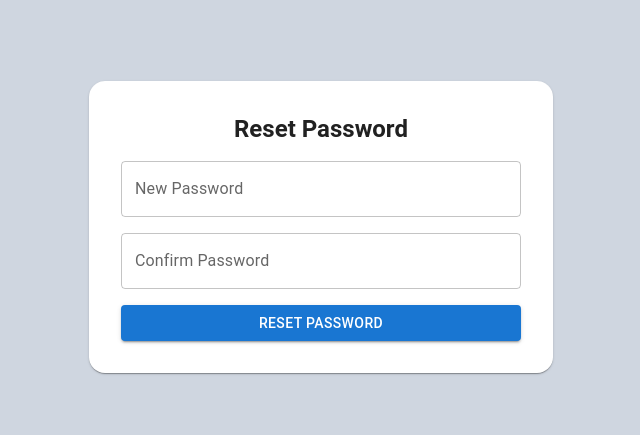
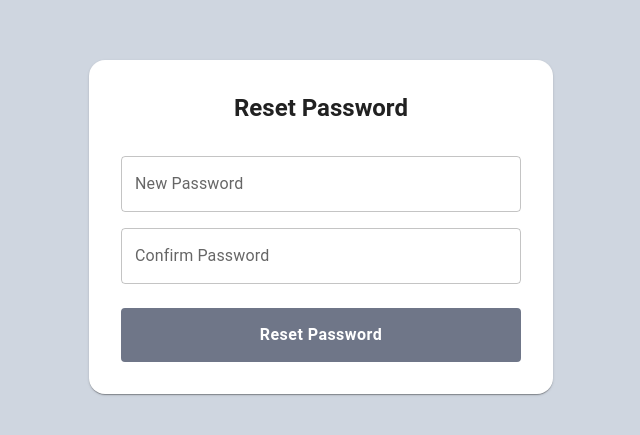
Before and after one commit to Vlad-Valean/ProceduralNexus, a React (Vite) app in the folder webapp/: page /reset-password in a window 1280 px wide. Shown: the part 173-608 px from the top of the page, without its empty margins (319-959 px from the left). Built offline with nearby package versions, Linux system fonts and the light colour scheme; some icons are missing.

Commit message:
Enhance password visibility toggle and styling in Login, Register, and ResetPassword components

```diff
--- a/webapp/src/pages/Login.tsx
+++ b/webapp/src/pages/Login.tsx
@@ -314,6 +314,16 @@ const Login: React.FC = () => {
                         onClick={handleTogglePasswordVisibility}
                         onMouseDown={handleMouseDownPassword}
                         edge="end"
+                        disableRipple
+                        sx={{
+                          border: 'none',
+                          boxShadow: 'none',
+                          outline: 'none',
+                          background: 'none',
+                          '&:focus': { border: 'none', outline: 'none', boxShadow: 'none', background: 'none' },
+                          '&:active': { border: 'none', outline: 'none', boxShadow: 'none', background: 'none' },
+                          '&:hover': { border: 'none', outline: 'none', boxShadow: 'none', background: 'none' },
+                        }}
                       >
                         {showPassword ? <VisibilityOff /> : <Visibility />}
                       </IconButton>
--- a/webapp/src/pages/Register.tsx
+++ b/webapp/src/pages/Register.tsx
@@ -273,6 +273,16 @@ const Register: React.FC = () => {
                       onClick={handleTogglePasswordVisibility}
                       onMouseDown={handleMouseDownPassword}
                       edge="end"
+                      disableRipple
+                      sx={{
+                        border: 'none',
+                        boxShadow: 'none',
+                        outline: 'none',
+                        background: 'none',
+                        '&:focus': { border: 'none', outline: 'none', boxShadow: 'none', background: 'none' },
+                        '&:active': { border: 'none', outline: 'none', boxShadow: 'none', background: 'none' },
+                        '&:hover': { border: 'none', outline: 'none', boxShadow: 'none', background: 'none' },
+                      }}
                     >
                       {showPassword ? <VisibilityOff /> : <Visibility />}
                     </IconButton>
--- a/webapp/src/pages/ResetPasswordPage.tsx
+++ b/webapp/src/pages/ResetPasswordPage.tsx
@@ -1,6 +1,8 @@
 import React, { useState } from 'react';
 import { useSearchParams, useNavigate } from 'react-router-dom';
-import { TextField, Button, Paper, Typography, Box, Alert } from '@mui/material';
+import { TextField, Button, Paper, Typography, Box, Alert, InputAdornment, IconButton } from '@mui/material';
+import Visibility from '@mui/icons-material/Visibility';
+import VisibilityOff from '@mui/icons-material/VisibilityOff';
 import { confirmPasswordReset } from '../services/authService';
 
 const ResetPasswordPage: React.FC = () => {
@@ -12,6 +14,8 @@ const ResetPasswordPage: React.FC = () => {
   const [error, setError] = useState<string | null>(null);
   const [success, setSuccess] = useState(false);
   const [loading, setLoading] = useState(false);
+  const [showNewPassword, setShowNewPassword] = useState(false);
+  const [showConfirmPassword, setShowConfirmPassword] = useState(false);
 
   const handleSubmit = async (e: React.FormEvent) => {
     e.preventDefault();
@@ -53,23 +57,102 @@ const ResetPasswordPage: React.FC = () => {
         <form onSubmit={handleSubmit}>
           <TextField
             label="New Password"
-            type="password"
+            type={showNewPassword ? 'text' : 'password'}
             fullWidth
             value={newPassword}
             onChange={e => setNewPassword(e.target.value)}
-            sx={{ mb: 2 }}
+            sx={{ mb: 2, mt: 2}}
             disabled={loading || success}
+            autoComplete="off"
+            InputProps={{
+              endAdornment: (
+                <InputAdornment position="end">
+                  <IconButton
+                    aria-label={showNewPassword ? 'Hide password' : 'Show password'}
+                    onClick={() => setShowNewPassword((show) => !show)}
+                    edge="end"
+                    tabIndex={-1}
+                    disableRipple
+                    sx={{
+                      border: 'none',
+                      boxShadow: 'none',
+                      outline: 'none',
+                      background: 'none',
+                      '&:focus': { border: 'none', outline: 'none', boxShadow: 'none', background: 'none' },
+                      '&:active': { border: 'none', outline: 'none', boxShadow: 'none', background: 'none' },
+                      '&:hover': { border: 'none', outline: 'none', boxShadow: 'none', background: 'none' },
+                    }}
+                  >
+                    {showNewPassword ? <VisibilityOff /> : <Visibility />}
+                  </IconButton>
+                </InputAdornment>
+              ),
+            }}
           />
           <TextField
             label="Confirm Password"
-            type="password"
+            type={showConfirmPassword ? 'text' : 'password'}
             fullWidth
             value={confirmPassword}
             onChange={e => setConfirmPassword(e.target.value)}
-            sx={{ mb: 2 }}
+            sx={{ mb: 2}}
             disabled={loading || success}
+            autoComplete="off"
+            InputProps={{
+              endAdornment: (
+                <InputAdornment position="end">
+                  <IconButton
+                    aria-label={showConfirmPassword ? 'Hide password' : 'Show password'}
+                    onClick={() => setShowConfirmPassword((show) => !show)}
+                    edge="end"
+                    tabIndex={-1}
+                    disableRipple
+                    sx={{
+                      border: 'none',
+                      boxShadow: 'none',
+                      outline: 'none',
+                      background: 'none',
+                      '&:focus': { border: 'none', outline: 'none', boxShadow: 'none', background: 'none' },
+                      '&:active': { border: 'none', outline: 'none', boxShadow: 'none', background: 'none' },
+                      '&:hover': { border: 'none', outline: 'none', boxShadow: 'none', background: 'none' },
+                    }}
+                  >
+                    {showConfirmPassword ? <VisibilityOff /> : <Visibility />}
+                  </IconButton>
+                </InputAdornment>
+              ),
+            }}
           />
-          <Button type="submit" variant="contained" color="primary" fullWidth disabled={loading || success}>
+          <Button
+            type="submit"
+            variant="contained"
+            fullWidth
+            disabled={loading || success}
+            sx={{
+              mt: 1,
+              fontWeight: 600,
+              fontSize: 16,
+              textTransform: 'none',
+              borderRadius: 1,
+              py: 1.4,
+              bgcolor: '#6f7688',
+              boxShadow: 'none',
+              border: '2px solid #6f7688',
+              '&:hover': {
+                bgcolor: '#636a7b',
+                boxShadow: 'none',
+                border: '2px solid #636a7b',
+              },
+              '&:focus': {
+                border: '2px solid #636a7b',
+                outline: 'none',
+              },
+              '&:active': {
+                border: '2px solid #636a7b',
+                outline: 'none',
+              },
+            }}
+          >
             {loading ? 'Resetting...' : 'Reset Password'}
           </Button>
         </form>
```
